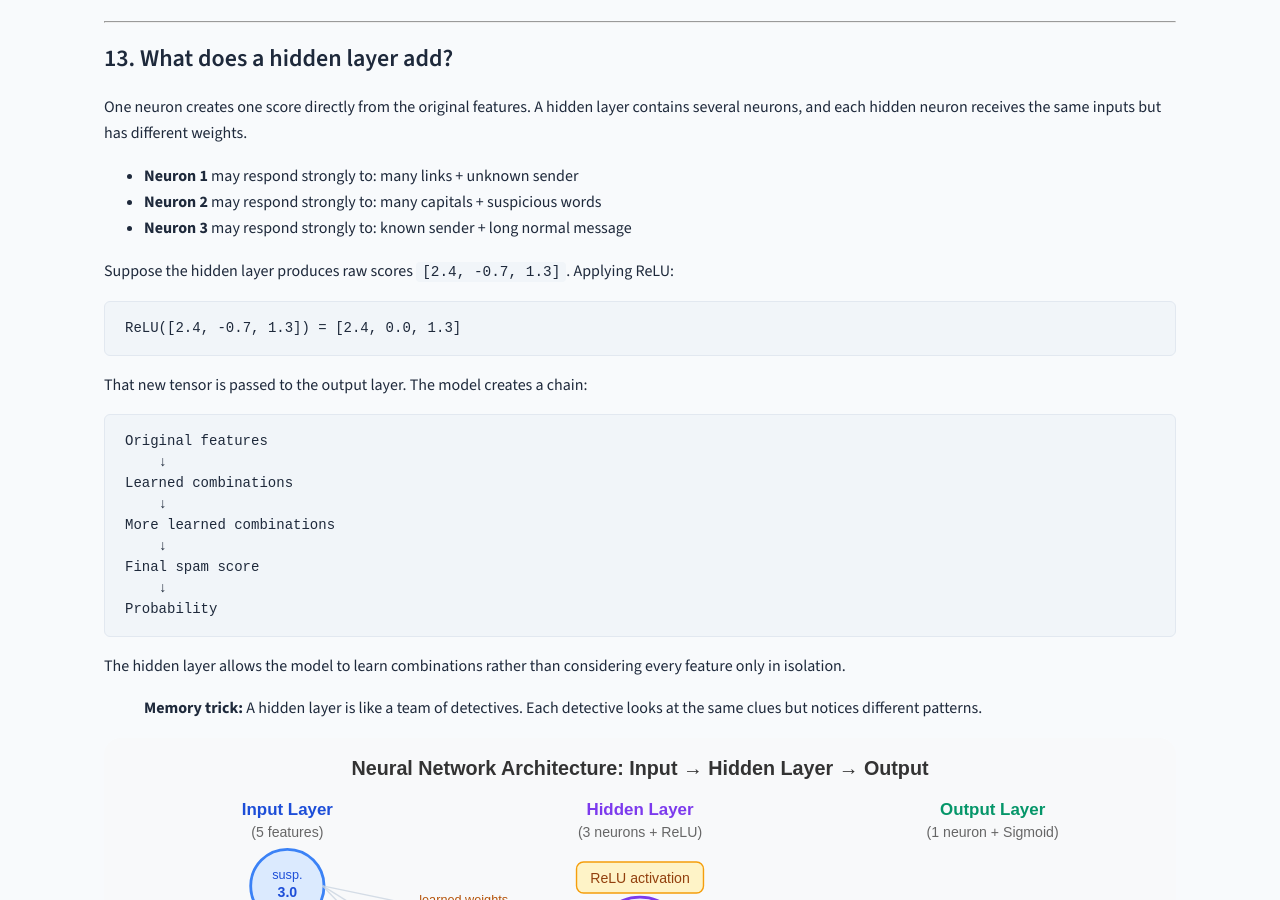
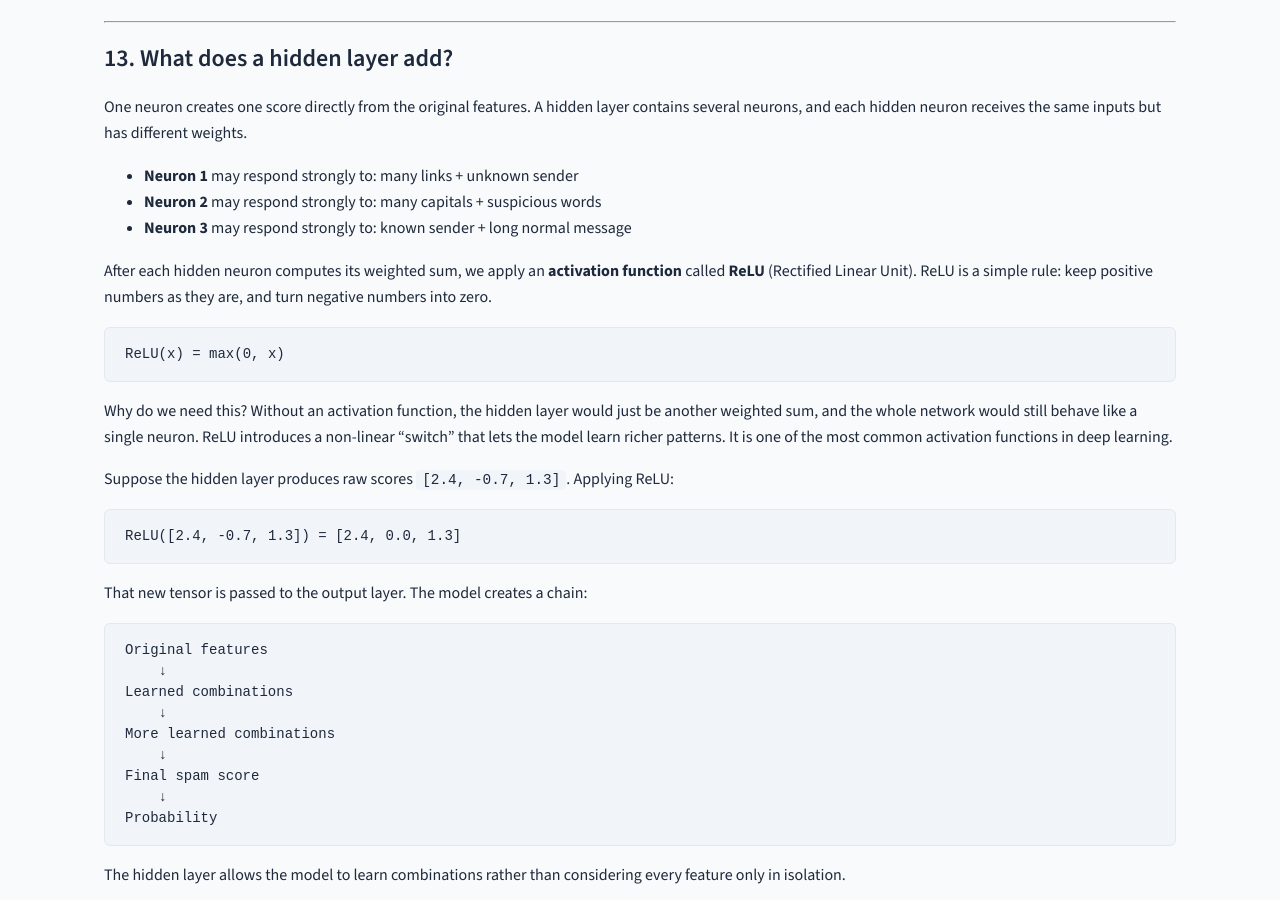
Before and after one commit to rilov/handbook, a Jekyll site: the page built from _topics/Understanding Neurons and Neural Networks - A Friendly Guide.md, in a window 1280 px wide and 900 px high, scrolled down 11392 px. Built offline with Jekyll 4.4.1, drawn with Linux system fonts in a browser that asks for light colours; our own code applies the rules of GitHub Pages for plain Markdown files.

Commit message:
Explain ReLU before using it in the hidden layer example
- Added plain-English definition of ReLU (Rectified Linear Unit) in section 13
- Explained that ReLU keeps positive numbers and turns negative numbers into zero
- Clarified why ReLU is needed: to introduce non-linearity so the hidden layer can learn richer patterns

````diff
--- a/_topics/Understanding Neurons and Neural Networks - A Friendly Guide.md
+++ b/_topics/Understanding Neurons and Neural Networks - A Friendly Guide.md
@@ -461,6 +461,14 @@ One neuron creates one score directly from the original features. A hidden layer
 - **Neuron 2** may respond strongly to: many capitals + suspicious words
 - **Neuron 3** may respond strongly to: known sender + long normal message
 
+After each hidden neuron computes its weighted sum, we apply an **activation function** called **ReLU** (Rectified Linear Unit). ReLU is a simple rule: keep positive numbers as they are, and turn negative numbers into zero.
+
+```python
+ReLU(x) = max(0, x)
+```
+
+Why do we need this? Without an activation function, the hidden layer would just be another weighted sum, and the whole network would still behave like a single neuron. ReLU introduces a non-linear "switch" that lets the model learn richer patterns. It is one of the most common activation functions in deep learning.
+
 Suppose the hidden layer produces raw scores `[2.4, -0.7, 1.3]`. Applying ReLU:
 
 ```python
````
